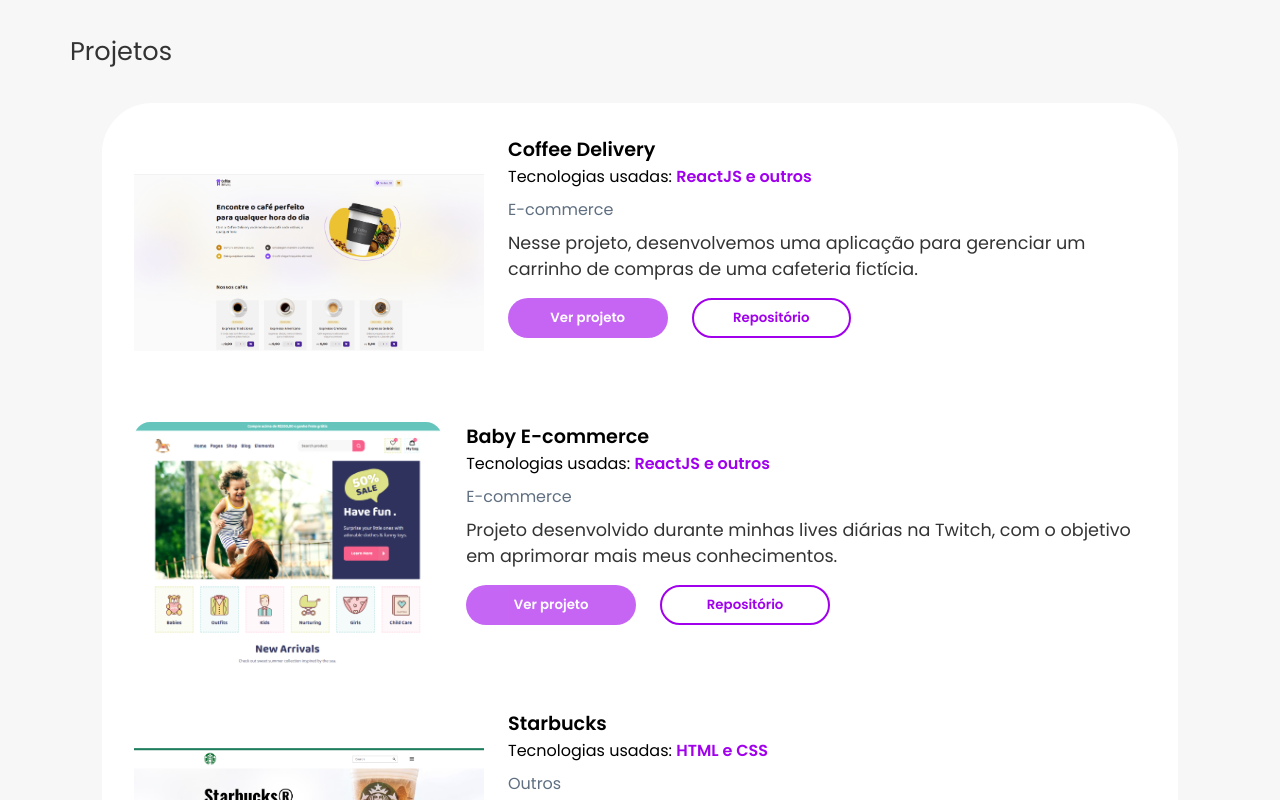
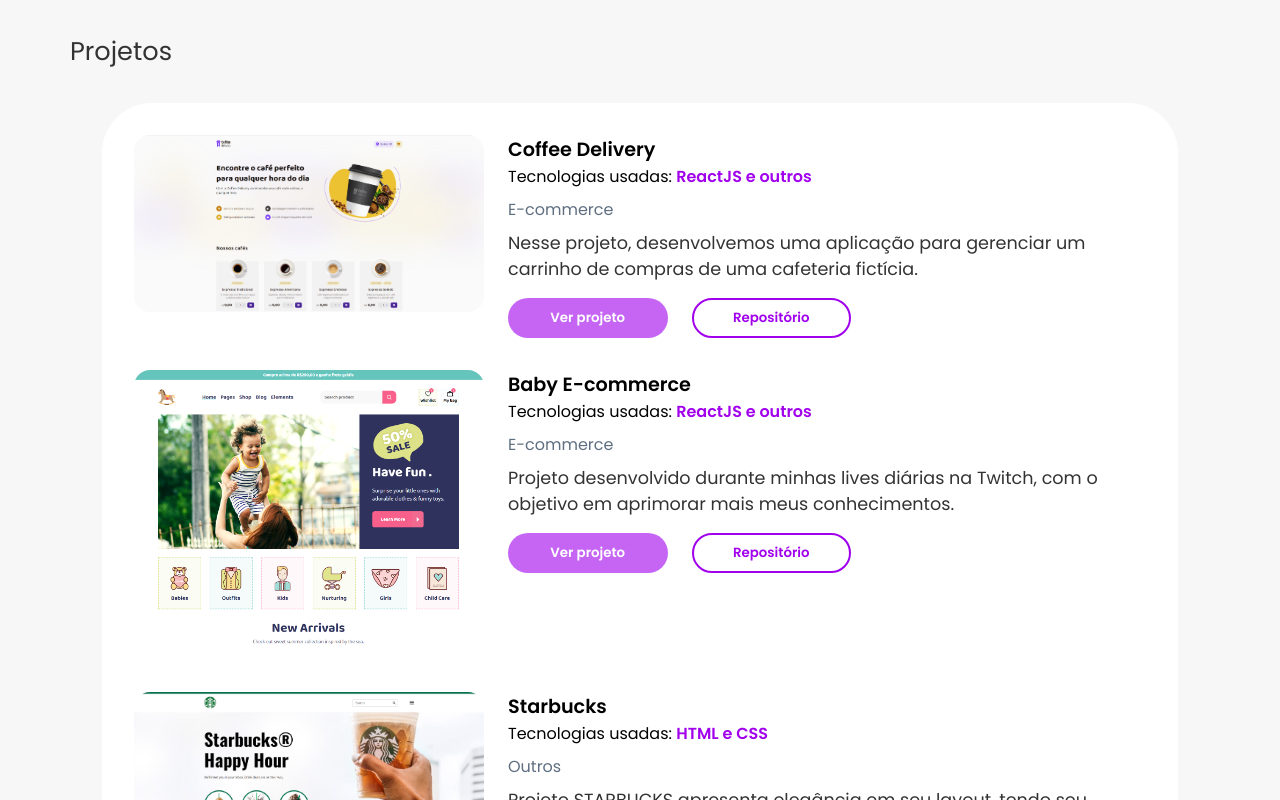
Before and after one commit to matheusdamata/react-portfolio, a React (Vite) app: page / in a window 1280 px wide. Shown: the part 1800-2600 px from the top of the page. Built offline with nearby package versions, Linux system fonts and the light colour scheme.

Commit message:
updated size image projects

```diff
--- a/src/components/projects/styles.ts
+++ b/src/components/projects/styles.ts
@@ -71,8 +71,13 @@ export const ProjectItem = styled.div`
 `;
 
 export const ProjectItemImage = styled.img`
+  width: 350px;
+  height: 100%;
+
   border-radius: 1rem;
   transition: transform 0.8s;
+
+  object-fit: cover;
 
   &:hover {
     transform: translate(0.2rem, 0.2rem);
```
